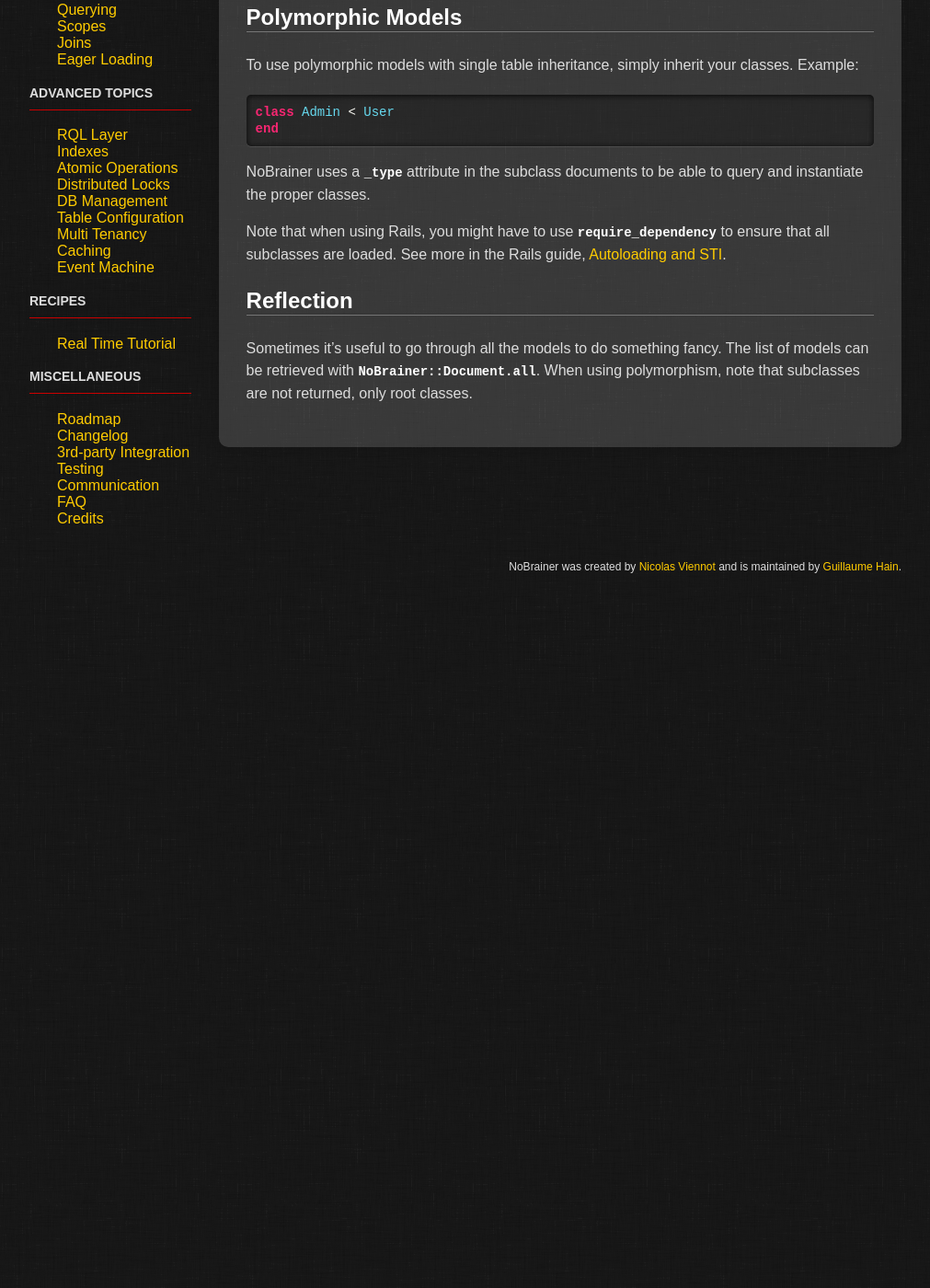
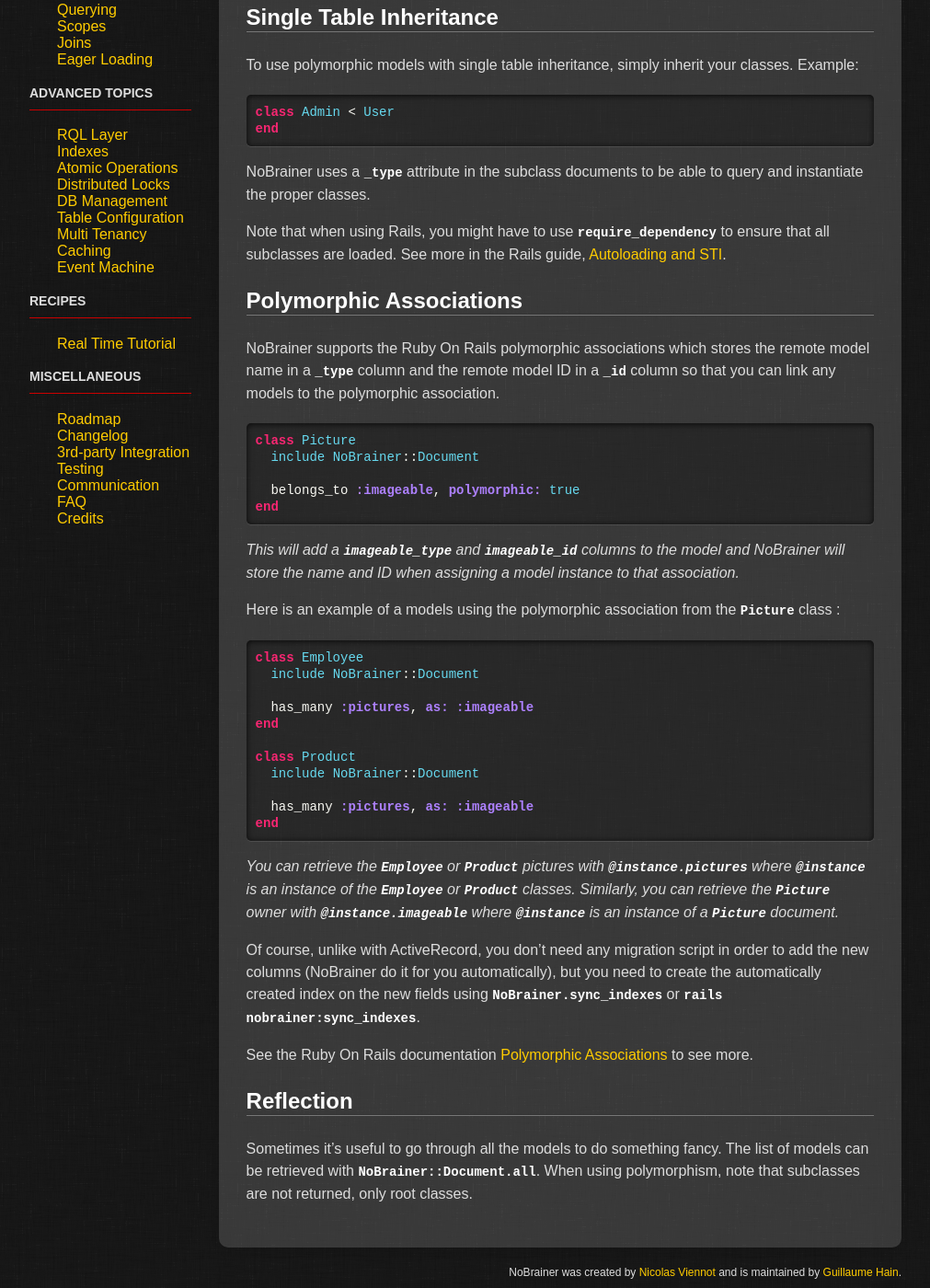
Before and after one commit to NoBrainerORM/nobrainer.io, a Jekyll site: the page built from docs/models.md, in a window 1280 px wide and 1400 px high, scrolled down 611 px. Shown: the whole window at 92% size, without its empty margins (129-1140 px from the left). Built offline with Jekyll 4.4.1, drawn with Linux system fonts in a browser that asks for light colours; before the commit the page ends 1244 px from its top, so only the background shows below that.

Commit message:
Adds documentation on polymorphic associations

```diff
--- a/docs/models.md
+++ b/docs/models.md
@@ -22,7 +22,7 @@ The default table name is `class.name.tableize.gsub('/', '__')`.
 You may change the table name as described in the
 [Multi Tenancy](/docs/multi_tenancy) section.
 
-## Polymorphic Models
+## Single Table Inheritance
 
 To use polymorphic models with single table inheritance, simply inherit your
 classes. Example:
@@ -39,6 +39,52 @@ Note that when using Rails, you might have to use `require_dependency` to ensure
 that all subclasses are loaded. See more in the Rails guide,
 [Autoloading and STI](http://guides.rubyonrails.org/autoloading_and_reloading_constants.html#autoloading-and-sti).
 
+## Polymorphic Associations
+
+NoBrainer supports the Ruby On Rails polymorphic associations which stores the
+remote model name in a `_type` column and the remote model ID in a `_id` column
+so that you can link any models to the polymorphic association.
+
+{% highlight ruby %}
+class Picture
+  include NoBrainer::Document
+
+  belongs_to :imageable, polymorphic: true
+end
+{% endhighlight %}
+_This will add a `imageable_type` and `imageable_id` columns to the model and
+NoBrainer will store the name and ID when assigning a model instance to that
+association._
+
+Here is an example of a models using the polymorphic association from the
+`Picture` class :
+
+{% highlight ruby %}
+class Employee
+  include NoBrainer::Document
+
+  has_many :pictures, as: :imageable
+end
+
+class Product
+  include NoBrainer::Document
+
+  has_many :pictures, as: :imageable
+end
+{% endhighlight %}
+
+_You can retrieve the `Employee` or `Product` pictures with `@instance.pictures`
+where `@instance` is an instance of the `Employee` or `Product` classes._
+_Similarly, you can retrieve the `Picture` owner with `@instance.imageable` where
+`@instance` is an instance of a `Picture` document._
+
+Of course, unlike with ActiveRecord, you don't need any migration script in order
+to add the new columns (NoBrainer do it for you automatically), but you need to
+create the automatically created index on the new fields using
+`NoBrainer.sync_indexes` or `rails nobrainer:sync_indexes`.
+
+See the Ruby On Rails documentation [Polymorphic Associations](https://guides.rubyonrails.org/association_basics.html#polymorphic-associations) to see more.
+
 ## Reflection
 
 Sometimes it's useful to go through all the models to do something fancy.
```
Also changed, not shown: docs/associations.md (+6 -4 lines).
